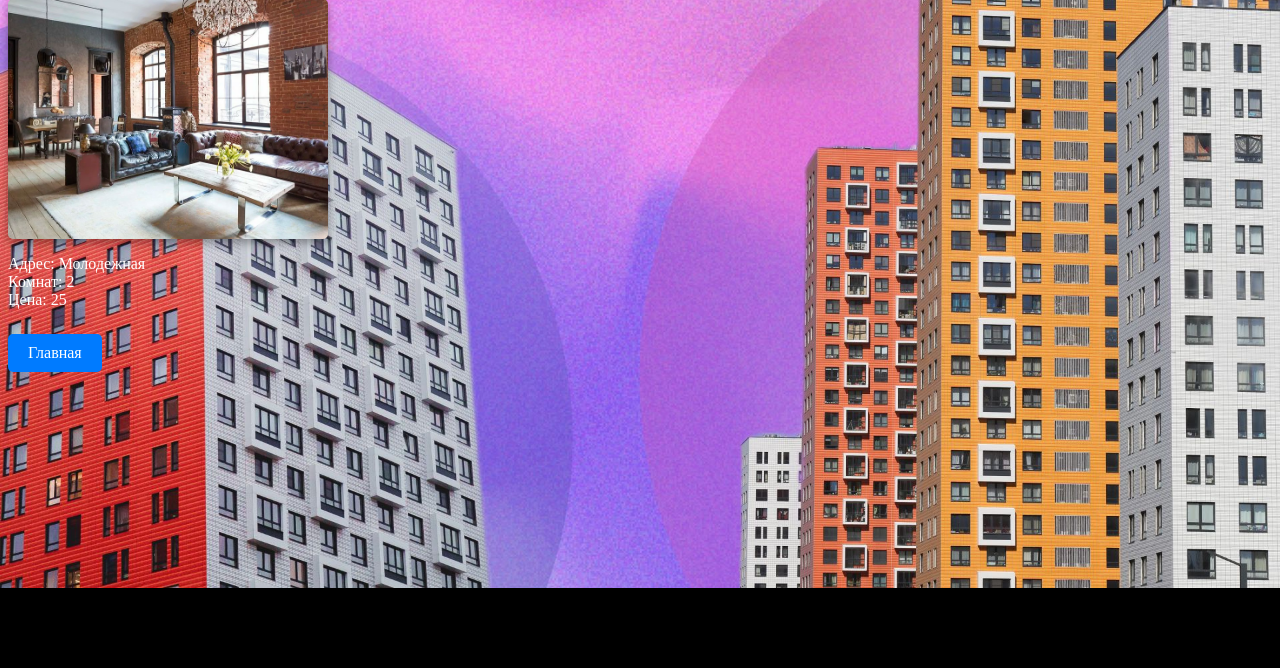
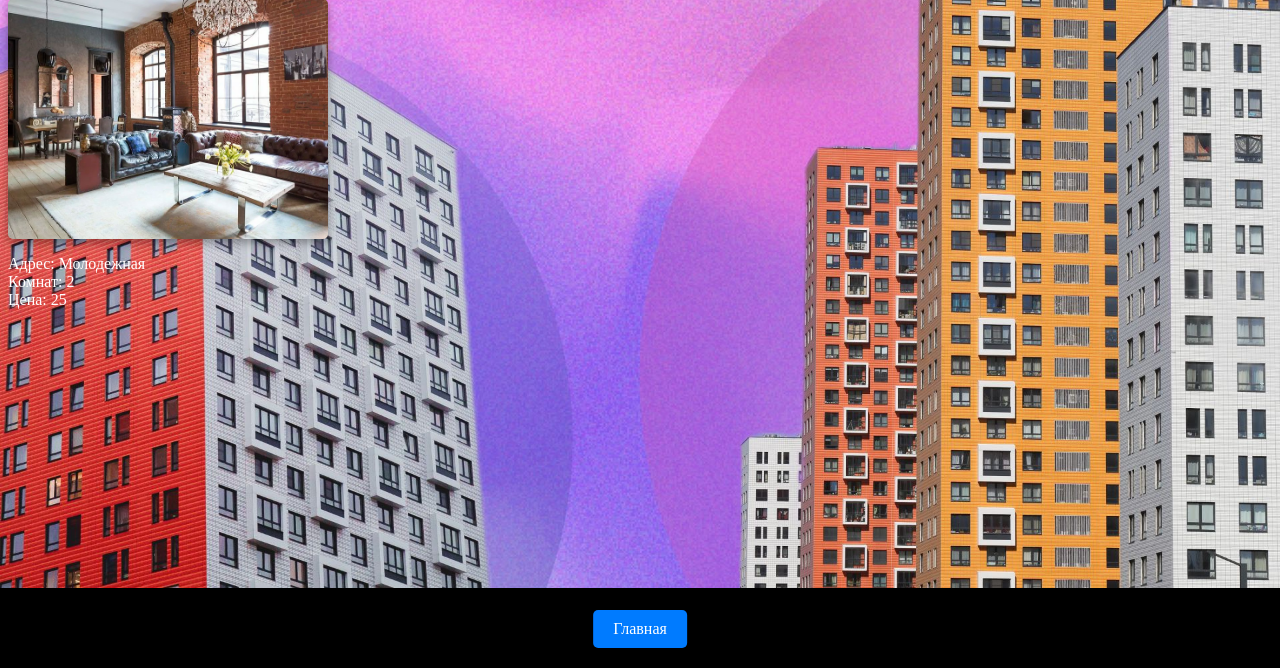
Before and after one commit to TorValum/Kvartira.RU, a Flask app: page /mol in a window 1280 px wide. Shown: the part 132-800 px from the top of the page. Run offline with Flask 3, Linux system fonts and the light colour scheme; data comes from the database, SQL or seed files in the repository.

Commit message:
Сделал template обратной связи

```diff
--- a/app.py
+++ b/app.py
@@ -40,12 +40,27 @@ def before_request():
 
 @app.route("/") ##если есть / d url
 def index ():
+    print(url_for('index'))
     db = get_db()
     dbase = FDataBase(db)
     return render_template('index.html', menu = dbase.getMenu())
 
+@app.route("/contact", methods=["POST", "GET"])
+def contact ():
+    print(url_for('contact'))
+    if request.method == 'POST':
+        print(request.form['username'])
+        if len(request.form['username']) >2 and len(request.form['email']) >2:
+            flash('Сообщение отправлено', category='success')
+        else:
+            flash('Ошибка отправки', category='error')
+    db = get_db()
+    dbase = FDataBase(db)
+    return render_template('feedback.html')
+
 @app.route("/kvartiry")
 def show_kvartiry():
+    print(url_for('show_kvartiry'))
     db = get_db()
     dbase = FDataBase(db)
     kvartiry = dbase.getKvartiras()
@@ -53,18 +68,21 @@ def show_kvartiry():
 
 @app.route("/udm")
 def kvartira_udm():
+    print(url_for('kvartira_udm'))
     kv =dbase.getKvartiraByUrl('/udm')
     if not kv: abort(404)
     return render_template('KvartiraUdm.html', kv=kv)
 
 @app.route("/mol")
 def kvartira_mol():
+    print(url_for('kvartira_mol'))
     kv =dbase.getKvartiraByUrl('/mol')
     if not kv: abort(404)
     return render_template('KvartiraMol.html', kv=kv)
 
 @app.route("/sov")
 def kvartira_sov():
+    print(url_for('kvartira_sov'))
     kv =dbase.getKvartiraByUrl('/sov')
     if not kv: abort(404)
     return render_template('KvartiraSov.html', kv=kv)
@@ -72,6 +90,7 @@ def kvartira_sov():
 ##Создание новой заявки ??????????????????
 @app.route("/zayavka", methods=["POST", "GET"])
 def zayvka_kvartira():
+    print(url_for('zayvka_kvartira'))
     db = get_db()
     dbase = FDataBase(db)
     if request.method == "POST":
--- a/static/css/styles.css
+++ b/static/css/styles.css
@@ -1,5 +1,3 @@
-
-
 body {
     background: #000;
     background-image: url('../images/back.jpg');
@@ -17,14 +15,43 @@ img {
 }
 
 .my-button {
-    background-color: #007bff; /* Цвет фона */
-    color: #fff;              /* Цвет текста */
-    padding: 10px 20px;       /* Внутренние отступы */
-    border: none;             /* Убираем стандартную рамку */
-    border-radius: 5px;       /* Скругление углов */
-    font-size: 16px;          /* Размер текста */
-    cursor: pointer;          /* Курсор в виде руки при наведении */
+    background-color: #007bff;
+    /* Цвет фона */
+    color: #fff;
+    /* Цвет текста */
+    padding: 10px 20px;
+    /* Внутренние отступы */
+    border: none;
+    /* Убираем стандартную рамку */
+    border-radius: 5px;
+    /* Скругление углов */
+    font-size: 16px;
+    /* Размер текста */
+    cursor: pointer;
+    /* Курсор в виде руки при наведении */
     text-decoration: none;
+}
+
+.my-button___ {
+    background-color: #007bff;
+    /* Цвет фона */
+    color: #fff;
+    /* Цвет текста */
+    padding: 10px 20px;
+    /* Внутренние отступы */
+    border: none;
+    /* Убираем стандартную рамку */
+    border-radius: 5px;
+    /* Скругление углов */
+    font-size: 16px;
+    /* Размер текста */
+    cursor: pointer;
+    /* Курсор в виде руки при наведении */
+    text-decoration: none;
+    position: fixed;
+    bottom: 20px;
+    left: 50%;
+    transform: translateX(-50%);
 }
 
 .my-button2 {
@@ -37,16 +64,22 @@ img {
     cursor: pointer;
 
 
-    width: 250px;             /* Ширина карточки */
-    height: 180px;            /* Высота карточки */
+    width: 250px;
+    /* Ширина карточки */
+    height: 180px;
+    /* Высота карточки */
 
-    background-size: cover;       /* Картинка сама растянется по размеру кнопки */
-    background-position: center;  /* Картинка отцентрируется */
+    background-size: cover;
+    /* Картинка сама растянется по размеру кнопки */
+    background-position: center;
+    /* Картинка отцентрируется */
 
     /* ВЫРАВНИВАНИЕ ТЕКСТА ИЗ БАЗЫ: */
     display: flex;
-    justify-content: center;   /* Текст встанет ровно по центру горизонтали */
-    align-items: center;       /* Текст встанет ровно по центру вертикали */
+    justify-content: center;
+    /* Текст встанет ровно по центру горизонтали */
+    align-items: center;
+    /* Текст встанет ровно по центру вертикали */
 
     /* ДОПОЛНИТЕЛЬНО: затемнение, чтобы белый текст читался на фоне картинки */
     background-blend-mode: overlay;
@@ -54,30 +87,40 @@ img {
 }
 
 .mainmenu {
-    list-style: none; /* Убирает маркеры-точки */
+    list-style: none;
+    /* Убирает маркеры-точки */
     padding: 0;
     margin: 0 0 25px 0;
-    display: flex;    /* Включает режим гибкой строки (флексбокс) */
-    gap: 15px;        /* СОЗДАЕТ ОТСТУПЫ МЕЖДУ КНОПКАМИ в 15 пикселей */
-    justify-content: center; /* РАСПОЛАГАЕТ КНОПКИ РОВНО ПО ЦЕНТРУ СТРАНИЦЫ */
+    display: flex;
+    /* Включает режим гибкой строки (флексбокс) */
+    gap: 15px;
+    /* СОЗДАЕТ ОТСТУПЫ МЕЖДУ КНОПКАМИ в 15 пикселей */
+    justify-content: center;
+    /* РАСПОЛАГАЕТ КНОПКИ РОВНО ПО ЦЕНТРУ СТРАНИЦЫ */
 }
 
 .csKvartiras {
-    list-style: none; /* Убирает маркеры-точки */
+    list-style: none;
+    /* Убирает маркеры-точки */
     padding: 0;
-    margin: 40px 0 25px 0; /* Отступ сверху — опускает карточки вниз от заголовка */
-    display: flex;    /* Включает режим гибкой строки (флексбокс) */
-    flex-wrap: wrap;  /* Если не влезают в строку — переносятся на следующую */
-    gap: 30px;        /* Отступы между карточками */
-    justify-content: center; /* РАСПОЛАГАЕТ КАРТОЧКИ РОВНО ПО ЦЕНТРУ СТРАНИЦЫ */
+    margin: 40px 0 25px 0;
+    /* Отступ сверху — опускает карточки вниз от заголовка */
+    display: flex;
+    /* Включает режим гибкой строки (флексбокс) */
+    flex-wrap: wrap;
+    /* Если не влезают в строку — переносятся на следующую */
+    gap: 30px;
+    /* Отступы между карточками */
+    justify-content: center;
+    /* РАСПОЛАГАЕТ КАРТОЧКИ РОВНО ПО ЦЕНТРУ СТРАНИЦЫ */
     align-items: center;
 }
 
-.csKvartiras > li {
+.csKvartiras>li {
     display: flex;
 }
 
-.button_picture{
+.button_picture {
     width: 15em;
     border: 1px solid #333;
     box-shadow: 8px 8px 5px #444;
@@ -149,3 +192,13 @@ img {
 .home-btn-wrap .my-button {
     text-decoration: none;
 }
+
+.flash.success {
+    border: 1px solid #21DB56;
+    background: #aeffc5;
+}
+
+.flash.error {
+    border: 1px solid #FF4343;
+    background: #ff9c9c;
+}
--- a/templates/Kvartira.html
+++ b/templates/Kvartira.html
@@ -7,6 +7,7 @@
 
 
 <h2>Список квартир</h2>
+
 <body>
     {% block content -%}
     {% block menu_kvartiras -%}
@@ -14,7 +15,8 @@
         {% for k in kvartiry -%}
         <li>
             <a class="kvartira-card" href="{{k.url}}" title="{{k.adres}}">
-            <img src="{{ url_for('static', filename='images/' + k.image_part) }}" class="kvartira-img" alt="{{k.adres}}">
+                <img src="{{ url_for('static', filename='images/' + k.image_part) }}" class="kvartira-img"
+                    alt="{{k.adres}}">
                 <span class="kvartira-title">{{k.adres}}</span>
             </a>
         </li>
@@ -23,7 +25,7 @@
     {% endblock menu_kvartiras -%}
 
     <div class="home-btn-wrap">
-        <a class="my-button" href="{{ url_for('index') }}">Главная</a>
+        <a class="my-button___" href="{{ url_for('index') }}">Главная</a>
     </div>
     {% endblock -%}
 
--- a/templates/KvartiraMol.html
+++ b/templates/KvartiraMol.html
@@ -14,6 +14,6 @@
     <li>Цена: {{kv.cena}}</li>
 </ul>
 <div class="home-btn-wrap">
-    <a class="my-button" href="{{ url_for('index') }}">Главная</a>
+    <a class="my-button___" href="{{ url_for('index') }}">Главная</a>
 </div>
 {% endblock -%}
--- a/templates/KvartiraSov.html
+++ b/templates/KvartiraSov.html
@@ -14,6 +14,6 @@
     <li>Цена: {{kv.cena}}</li>
 </ul>
 <div class="home-btn-wrap">
-    <a class="my-button" href="{{ url_for('index') }}">Главная</a>
+    <a class="my-button___" href="{{ url_for('index') }}">Главная</a>
 </div>
 {% endblock -%}
--- a/templates/KvartiraUdm.html
+++ b/templates/KvartiraUdm.html
@@ -14,6 +14,6 @@
     <li>Цена: {{kv.cena}}</li>
 </ul>
 <div class="home-btn-wrap">
-    <a class="my-button" href="{{ url_for('index') }}">Главная</a>
+    <a class="my-button___" href="{{ url_for('index') }}">Главная</a>
 </div>
 {% endblock -%}
```
Also changed, not shown: templates/feedback.html (added, +29 -0 lines). Lines whose indentation alone changed are shown as unchanged.
